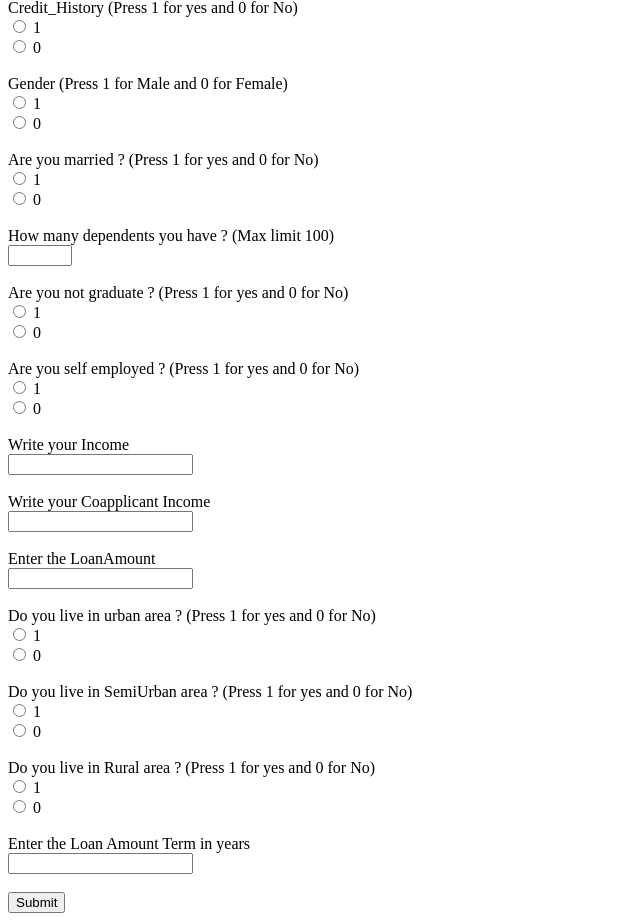
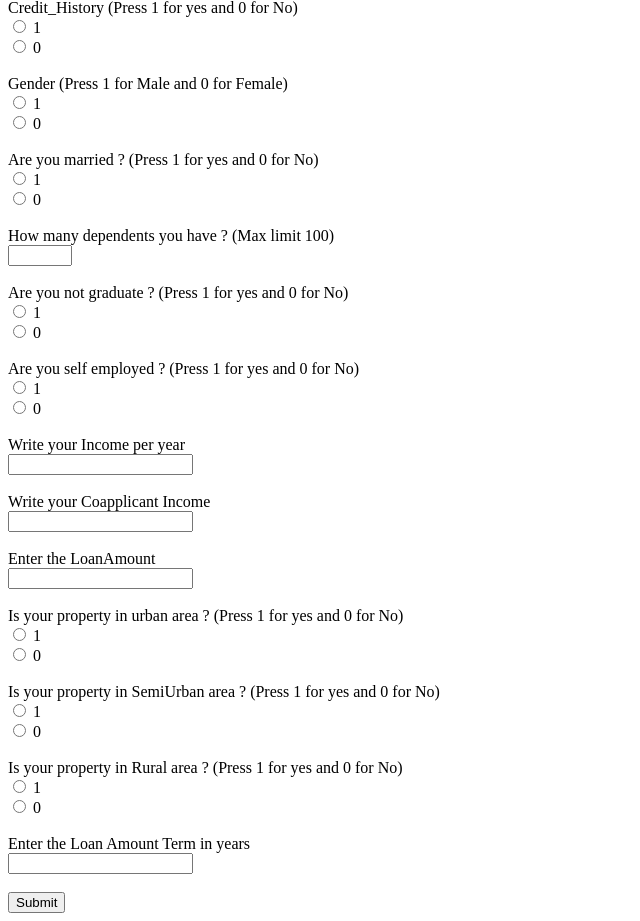
Before and after one commit to ayush-mundra/loanpredictorapp, a Django app: template templates/home.html in a window 1280 px wide. Shown: the part 81-1002 px from the top of the page, without its empty margins (0-640 px from the left). Run offline with Django 3.2, Linux system fonts and the light colour scheme; the template is opened without the code that fills it, so the values that code supplies are empty; some libraries are stand-ins or nearby versions.

Commit message:
changed requirements.txt

```diff
--- a/loanpredictor/views.py
+++ b/loanpredictor/views.py
@@ -8,6 +8,7 @@ def home(request):
 	return render(request, "home.html")
 
 def result(request):
+
 	cls = joblib.load("finalized_model.sav")
 	lis = []
 	lis.append(request.POST.get("ApplicantIncome"))
--- a/requirements.txt
+++ b/requirements.txt
@@ -6,9 +6,14 @@ django-heroku==0.3.1
 gunicorn==20.1.0
 idna==2.10
 joblib==1.0.1
+numpy==1.21.0
 psycopg2==2.9.1
 pytz==2021.1
 requests==2.25.1
+scikit-learn==0.24.2
+scipy==1.7.0
+sklearn==0.0
 sqlparse==0.4.1
+threadpoolctl==2.1.0
 urllib3==1.26.5
 whitenoise==5.2.0
--- a/templates/home.html
+++ b/templates/home.html
@@ -77,7 +77,7 @@ href="https://cdnjs.cloudflare.com/ajax/libs/fontawesome/4.7.0/css/font-awesome.
 <input type="radio" id="0" name="Self_Employed" value=0>
 <label for="0">0</label><br><br>
 
-  <label for="ApplicantIncome">Write your Income
+  <label for="ApplicantIncome">Write your Income per year
 </label><br>
   <input type="number" id="ApplicantIncome" name="ApplicantIncome" ><br><br>
 
@@ -90,7 +90,7 @@ href="https://cdnjs.cloudflare.com/ajax/libs/fontawesome/4.7.0/css/font-awesome.
   <input type="number" id="LoanAmount" name="LoanAmount"><br><br>
 
 
-  <label for="Urban">Do you live in urban area ? (Press 1 for yes and 0 for No)
+  <label for="Urban">Is your property in urban area ? (Press 1 for yes and 0 for No)
 </label><br>
 <input type="radio" id="1" name= "Urban" value=1>
 <label for="1">1</label>
@@ -98,7 +98,7 @@ href="https://cdnjs.cloudflare.com/ajax/libs/fontawesome/4.7.0/css/font-awesome.
 <input type="radio" id="0" name="Urban" value=0>
 <label for="0">0</label><br><br>
 
-   <label for="SemiUrban">Do you live in SemiUrban area ? (Press 1 for yes and 0 for No)
+   <label for="SemiUrban">Is your property in SemiUrban area ? (Press 1 for yes and 0 for No)
 </label><br>
 <input type="radio" id="1" name= "SemiUrban" value=1>
 <label for="1">1</label>
@@ -106,7 +106,7 @@ href="https://cdnjs.cloudflare.com/ajax/libs/fontawesome/4.7.0/css/font-awesome.
 <input type="radio" id="0" name="SemiUrban" value=0>
 <label for="0">0</label><br><br>
 
-  <label for="Rural">Do you live in Rural area ? (Press 1 for yes and 0 for No)
+  <label for="Rural">Is your property in Rural area ? (Press 1 for yes and 0 for No)
 </label><br>
 <input type="radio" id="1" name= "Rural" value=1>
 <label for="1">1</label>
```
